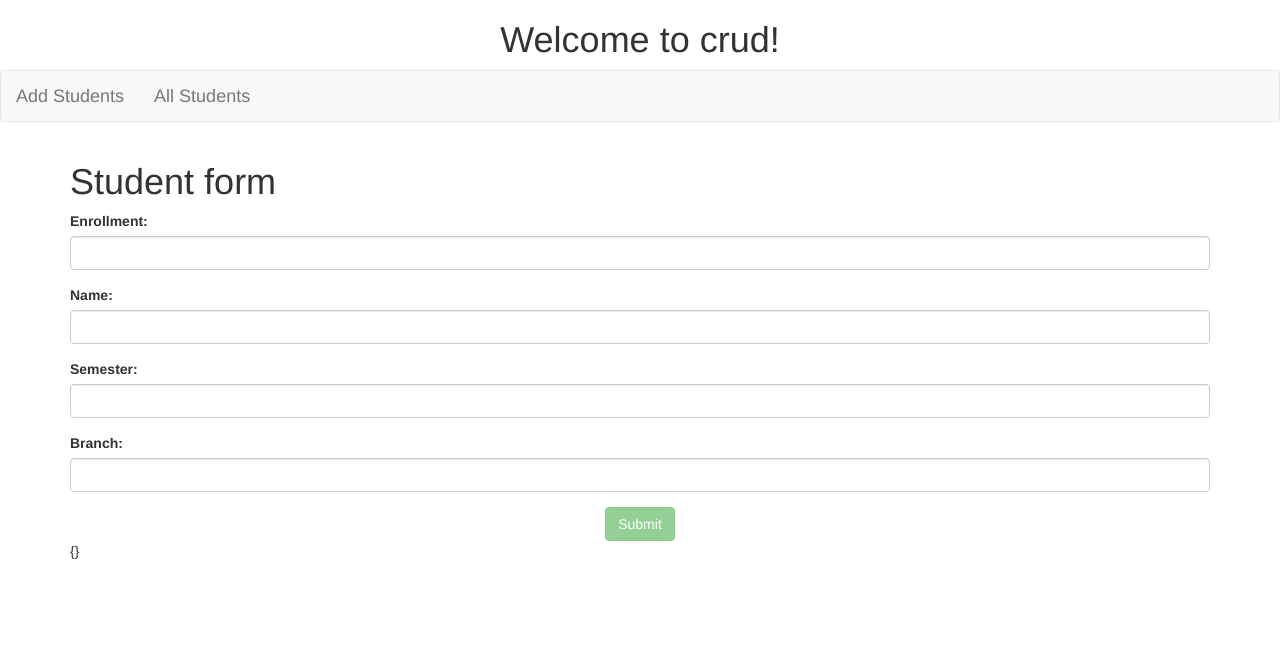
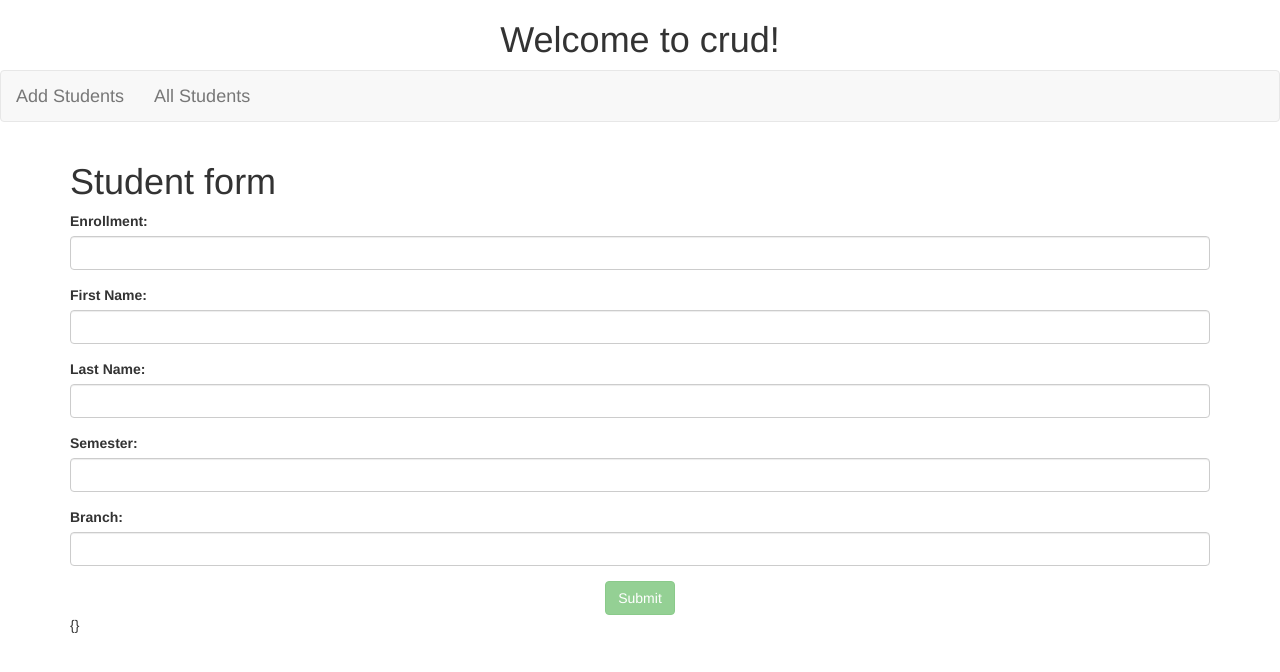
Before and after one commit to pvsavaliya16/crudjson, an Angular app: page /add-students in a window 1280 px wide. Shown: the top 672 px of the page. Built offline with nearby package versions, Linux system fonts and the light colour scheme.

Commit message:
updated form

```diff
--- a/src/app/app.module.ts
+++ b/src/app/app.module.ts
@@ -9,6 +9,7 @@ import { AppComponent } from './app.component';
 import { from } from 'rxjs';
 import { StudentsComponent } from './students/students.component';
 import { DisplayComponent } from './display/display.component';
+import { DisplaystudentDirective } from './displaystudent.directive';
 
 
 
@@ -23,6 +24,7 @@ const appRoutes: Routes = [
     AppComponent,
     StudentsComponent,
     DisplayComponent,
+    DisplaystudentDirective,
 
 
   ],
--- a/src/app/display/display.component.html
+++ b/src/app/display/display.component.html
@@ -9,7 +9,7 @@
     <th></th>
   </tr>
   <tr *ngFor="let student of students">
-    <td>{{student.name}}</td>
+    <td>{{student.firstName + " " + student.lastName}}</td>
     <td>{{student.eid}}</td>
     <td>{{student.sem}}</td>
     <td>{{student.branch}}</td>
@@ -25,9 +25,15 @@
   <form #updateForm="ngForm" (ngSubmit)="updStudent(updateForm)">
 
       <div class="form-group">
-        <label for="name">Name: </label>
-        <input type="text" class="form-control" id="name" required
-        [(ngModel)]="thisStudent.name" name="name">
+        <label for="firstName">First Name: </label>
+        <input type="text" class="form-control" id="firstName" required
+        [(ngModel)]="thisStudent.firstName" name="firstName">
+      </div>
+
+      <div class="form-group">
+        <label for="lastName">Last Name: </label>
+        <input type="text" class="form-control" id="lastName" required
+        [(ngModel)]="thisStudent.lastName" name="lastName">
       </div>
 
       <div class="form-group">
--- /dev/null
+++ b/src/app/displaystudent.directive.ts
@@ -0,0 +1,10 @@
+import { Directive } from '@angular/core';
+
+@Directive({
+  selector: '[appDisplaystudent]'
+})
+export class DisplaystudentDirective {
+
+  constructor() { }
+
+}
--- a/src/app/student.ts
+++ b/src/app/student.ts
@@ -1,6 +1,7 @@
 export class Student {
     eid: number;
-    name: string;
+    firstName: string;
+    lastName: string;
     sem: number;
     branch: string;
 }
--- a/src/app/students/students.component.html
+++ b/src/app/students/students.component.html
@@ -12,15 +12,24 @@
 
     </div>
 
-    <div class="form-group" [class.has-error]="name.invalid && name.touched" [class.has-success]="name.valid">
-      <label for="name">Name: </label>
-      <input type="text" class="form-control" id="name" required
-      [(ngModel)]="student.name" name="name" pattern="^[a-zA-Z ]{1,60}$" #name="ngModel">
-      <div *ngIf="(name.errors?.pattern || name.errors?.required) && name.touched" style="color:red">
-        Name is not Valid!!
+    <div class="form-group" [class.has-error]="firstName.invalid && firstName.touched" [class.has-success]="firstName.valid">
+      <label for="firstName">First Name: </label>
+      <input type="text" class="form-control" id="firstName" required
+      [(ngModel)]="student.firstName" name="firstName" pattern="^[a-zA-Z]{1,60}$" #firstName="ngModel">
+      <div *ngIf="(firstName.errors?.pattern || firstName.errors?.required) && firstName.touched" style="color:red">
+        First name is not Valid!!
       </div>
+    </div>
 
+    <div class="form-group" [class.has-error]="lastName.invalid && lastName.touched" [class.has-success]="lastName.valid">
+      <label for="lastName">Last Name: </label>
+      <input type="text" class="form-control" id="lastName" required
+      [(ngModel)]="student.lastName" name="lastName" pattern="^[a-zA-Z]{1,60}$" #lastName="ngModel">
+      <div *ngIf="(lastName.errors?.pattern || lastName.errors?.required) && lastName.touched" style="color:red">
+        Last name is not Valid!!
+      </div>
     </div>
+
 
     <div class="form-group" [class.has-error]="sem.invalid && sem.touched" [class.has-success]="sem.valid">
       <label for="sem">Semester: </label>
```
Also changed, not shown: 1 other file (tests, documents, lock files or other folders).
